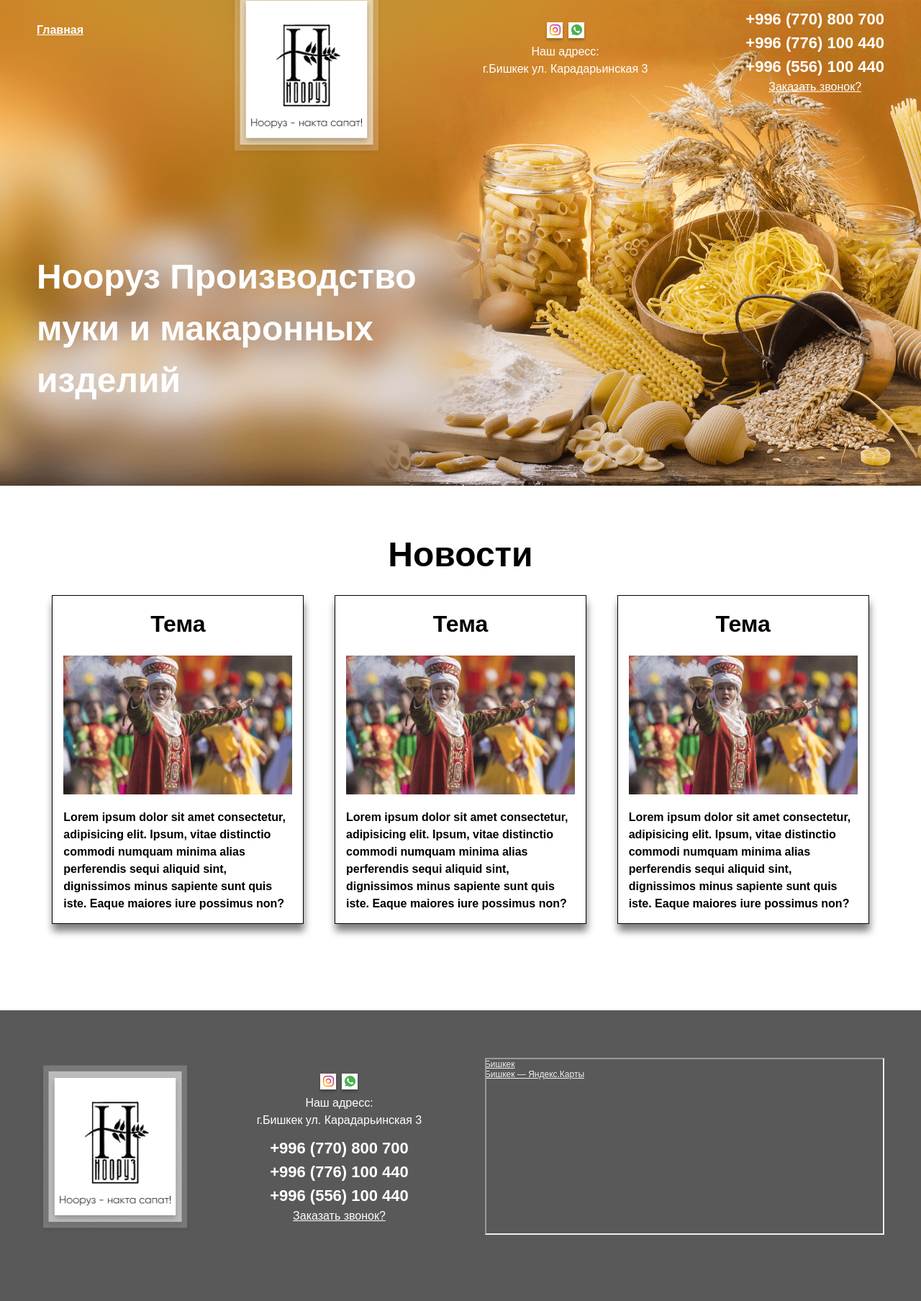
After one commit to Aleksandr3267/legendary_pages, a PHP site: page /index_news.html in a window 1280 px wide. The commit adds this page. Shown: the whole page at 72% size. Run offline with PHP 8.4, Linux system fonts and the light colour scheme.

Commit message:
nooruz
nooruz

```diff
--- a/noorus/css/media.css
+++ b/noorus/css/media.css
@@ -15,7 +15,7 @@
 
     /* menu */
     /* menu id */
-    #main-menu{
+    #main-menu, #main-menu-news{
         position: fixed;
         background: rgba(0,0,0,0.9);
         padding: 150px 0 0px 0;
@@ -27,7 +27,7 @@
         height: 100%;
         z-index: 10000;
     }
-    #main-menu.active{
+    #main-menu.active, #main-menu-news.active{
         left: 0;
     }
 
@@ -35,7 +35,7 @@
         display: block;
 
     }
-    #main-menu li .link {
+    #main-menu li .link, #main-menu-news li .go_home{
         display: inline-block;
         font-size: 1.2em;
         margin: 5% 60px;
@@ -67,6 +67,12 @@
         flex-direction: column;
         justify-content: center;
         align-items: center;
+    }
+
+
+/* ---------------------------------- news ---------------------------------- */
+    .news .news_content .news_content_blocks{
+        grid-template-columns: 1fr 1fr;
     }
 }
 
@@ -113,6 +119,12 @@
     .charity_slider{
         margin: 50px 0 0 0;
     }
+
+
+    /* ---------------------------------- news ---------------------------------- */
+    .news .news_content .news_content_blocks{
+        grid-template-columns: 1fr;
+    }
 }
 
 
--- a/noorus/css/style.css
+++ b/noorus/css/style.css
@@ -21,13 +21,13 @@
     position: relative;
     width: 100%;
     max-width: 218px;
-
     display: flex;
     flex-direction: column;
     align-items: center;
     z-index: 10;
 }
 .heading{
+    color:black;
     font-weight: 800;
     font-size: 3em;
 }
@@ -352,3 +191,8 @@ footer{
 .footer_content .footer_center .addres{
     margin: 0;
 }
+
+
+.map{
+
+}
--- /dev/null
+++ b/noorus/css/style_news.css
@@ -0,0 +1,42 @@
+.news{
+    padding: 60px 20px 100px 20px;
+}
+.go_home{
+    color:white;
+    font-size: 1em;
+    font-weight: 800;
+
+}
+.news .heading{
+    text-align: center;
+}
+.news .news_content .news_content_blocks{
+    display: grid;
+    grid-template-columns: 1fr 1fr 1fr;
+}
+.news .news_content .news_content_blocks .news_block{
+    color:black;
+    width: 100%;
+    max-width: 350px;
+    border: 1px solid black;
+    box-shadow:1px 10px 10px grey;
+    margin: 20px 0;
+    padding: 15px;
+    justify-self: center;
+    align-self: center;
+}
+.news .news_content .news_content_blocks .news_block .news_heading{
+    font-size: 2em;
+    text-align: center;
+}
+.news .news_content .news_content_blocks .news_block .news_description{
+    margin: 20px 0 0 0;
+    font-weight: 600;
+}
+.news .news_content .news_content_blocks .news_block .news_description img{
+    width:100%;
+}
+
+.news .news_content .news_content_blocks .news_block .news_description .news_text{
+    margin: 20px 0 0 0;
+}
--- /dev/null
+++ b/noorus/index_news.html
@@ -0,0 +1,177 @@
+<!DOCTYPE html>
+<html lang="ru">
+
+<head>
+    <meta charset="UTF-8">
+    <meta name="viewport" content="width=device-width, initial-scale=1.0">
+    <title>Нооруз</title>
+    <!-- ------------------------------- styles -------------------------------- -->
+    <link rel="stylesheet" href="./css/style_news.css">
+    <link rel="stylesheet" href="./css/style.css">
+    <link rel="stylesheet" href="./css/media.css">
+</head>
+
+<body>
+    <div class="wrapper">
+        <!-- ------------------------------- header -------------------------------- -->
+        <header class="header">
+            <div class="container">
+                <!-- nav -->
+                <nav class="nav">
+                    <!-- nav_bur -->
+
+                    <div class="nav_bar">
+
+                        <div class="burder_menu">
+                            <span></span>
+                        </div>
+
+                        <!-- menu -->
+                        <ul id="main-menu-news" class="menu">
+                            <li><a href="index.html" class="go_home">Главная</a></li>
+                        </ul>
+                    </div>
+                    <!-- logo -->
+                    <div class="logo">
+                        <img src="./image/logo.png" alt="logo">
+                    </div>
+                    <!-- addres -->
+                    <div class="addres">
+                        <div class="social_networks">
+                            <a href="#"><img src="./image/instagram.png" alt="instagram">
+                            </a>
+                            <a href="#"><img src="./image/whatsapp.png" alt="whatsapp">
+                            </a>
+
+                        </div>
+                        <p>Наш адресс:</p>
+                        <p class="adress">г.Бишкек ул. Карадарьинская 3</p>
+                    </div>
+                    <!-- phone -->
+                    <div class="phone">
+                        <span class="number">+996 (770) 800 700</span>
+                        <span class="number">+996 (776) 100 440</span>
+                        <span class="number">+996 (556) 100 440</span>
+                        <a href="#" class="add_number">Заказать звонок?</a>
+                    </div>
+                </nav>
+                <!-- home -->
+                <div class="home">
+                    <!-- heading -->
+                    <h1 class="header_heading heading">
+                        Нооруз
+                        Производство муки
+                        и макаронных изделий
+                    </h1>
+                </div>
+            </div>
+        </header>
+
+        <!-- -------------------------------- news --------------------------------- -->
+        <section class="news">
+            <div class="container">
+                <h2 class="heading">Новости</h2>
+                <!-- news_content -->
+                <div class="news_content">
+                    <!-- news_content_blocks -->
+                    <div class="news_content_blocks">
+                        <!-- news_block -->
+                        <div class="news_block">
+                            <!-- news_heading -->
+                            <h3 class="news_heading">Тема</h3>
+                            <!-- news_description -->
+                            <div class="news_description">
+                                <img src="./image/history_1.WebP" alt="news">
+                                <p class="news_text">
+                                    Lorem ipsum dolor sit amet consectetur, adipisicing elit. Ipsum, vitae
+                                    distinctio commodi numquam minima alias perferendis sequi aliquid sint, dignissimos
+                                    minus sapiente sunt quis iste. Eaque maiores iure possimus non?
+                                </p>
+                            </div>
+                        </div>
+                        <!-- news_block -->
+                        <div class="news_block">
+                            <!-- news_heading -->
+                            <h3 class="news_heading">Тема</h3>
+                            <!-- news_description -->
+                            <div class="news_description">
+                                <img src="./image/history_1.WebP" alt="news">
+                                <p class="news_text">
+                                    Lorem ipsum dolor sit amet consectetur, adipisicing elit. Ipsum, vitae
+                                    distinctio commodi numquam minima alias perferendis sequi aliquid sint, dignissimos
+                                    minus sapiente sunt quis iste. Eaque maiores iure possimus non?
+                                </p>
+                            </div>
+                        </div>
+                        <!-- news_block -->
+                        <div class="news_block">
+                            <!-- news_heading -->
+                            <h3 class="news_heading">Тема</h3>
+                            <!-- news_description -->
+                            <div class="news_description">
+                                <img src="./image/history_1.WebP" alt="news">
+                                <p class="news_text">
+                                    Lorem ipsum dolor sit amet consectetur, adipisicing elit. Ipsum, vitae
+                                    distinctio commodi numquam minima alias perferendis sequi aliquid sint, dignissimos
+                                    minus sapiente sunt quis iste. Eaque maiores iure possimus non?
+                                </p>
+                            </div>
+                        </div>
+                    </div>
+                </div>
+            </div>
+        </section>
+
+        <!-- ------------------------------- footer -------------------------------- -->
+        <footer class="footer">
+            <div class="container">
+                <div class="footer_content">
+                    <!-- logo -->
+                    <div class="logo">
+                        <img src="./image/logo.png" alt="logo">
+                    </div>
+                    <!-- footer_center -->
+                    <div class="footer_center">
+                        <!-- addres -->
+                        <div class="addres">
+                            <div class="social_networks">
+                                <a href="#"><img src="./image/instagram.png" alt="instagram">
+                                </a>
+                                <a href="#"><img src="./image/whatsapp.png" alt="whatsapp">
+                                </a>
+                            </div>
+                            <p>Наш адресс:</p>
+                            <p class="adress">г.Бишкек ул. Карадарьинская 3</p>
+                        </div>
+                        <!-- phone -->
+                        <div class="phone">
+                            <span class="number">+996 (770) 800 700</span>
+                            <span class="number">+996 (776) 100 440</span>
+                            <span class="number">+996 (556) 100 440</span>
+                            <a href="#" class="add_number">Заказать звонок?</a>
+                        </div>
+                    </div>
+                    <!-- map -->
+                    <div class="map" style="position:relative;overflow:hidden;"><a
+                            href="https://yandex.ru/maps/10309/bishkek/?utm_medium=mapframe&utm_source=maps"
+                            style="color:#eee;font-size:12px;position:absolute;top:0px;">Бишкек</a><a
+                            href="https://yandex.ru/maps/10309/bishkek/?ll=74.615867%2C42.868032&source=wizgeo&utm_medium=mapframe&utm_source=maps&z=17.4"
+                            style="color:#eee;font-size:12px;position:absolute;top:14px;">Бишкек —
+                            Яндекс.Карты</a><iframe src="https://yandex.ru/map-widget/v1/-/CCUEnBaU8B" width="555"
+                            height="246" frameborder="1" allowfullscreen="true" style="position:relative;"></iframe>
+                    </div>
+                </div>
+            </div>
+        </footer>
+    </div>
+
+    <!-- ------------------------------- scripts ------------------------------- -->
+    <script src="js/jquery-3.5.1.js">
+    </script>
+    <script src="js/slick.min.js">
+    </script>
+    <script src="js/script.js">
+    </script>
+</body>
+
+</html>
--- a/noorus/js/script.js
+++ b/noorus/js/script.js
@@ -1,6 +1,6 @@
 // якорь
 $(document).ready(function(){
-    $("#main-menu").on("click","a", function (event) {
+    $("#main").on("click","a", function (event) {
         event.preventDefault();
         var id  = $(this).attr('href'),
             top = $(id).offset().top;
@@ -10,7 +10,7 @@ $(document).ready(function(){
 // burger
 $(document).ready(function () {
     $('.burder_menu').click(function (event) {
-        $('.burder_menu, #main-menu').toggleClass('active');
+        $('.burder_menu, #main-menu, #main-menu-news').toggleClass('active');
         $('body').toggleClass('lock');
     });
 });
```
Also changed, not shown: other parts of noorus/css/style.css (+2 -163 lines), noorus/css/style_home.css (added, +165 -0 lines), noorus/index.html (+10 -6 lines).
